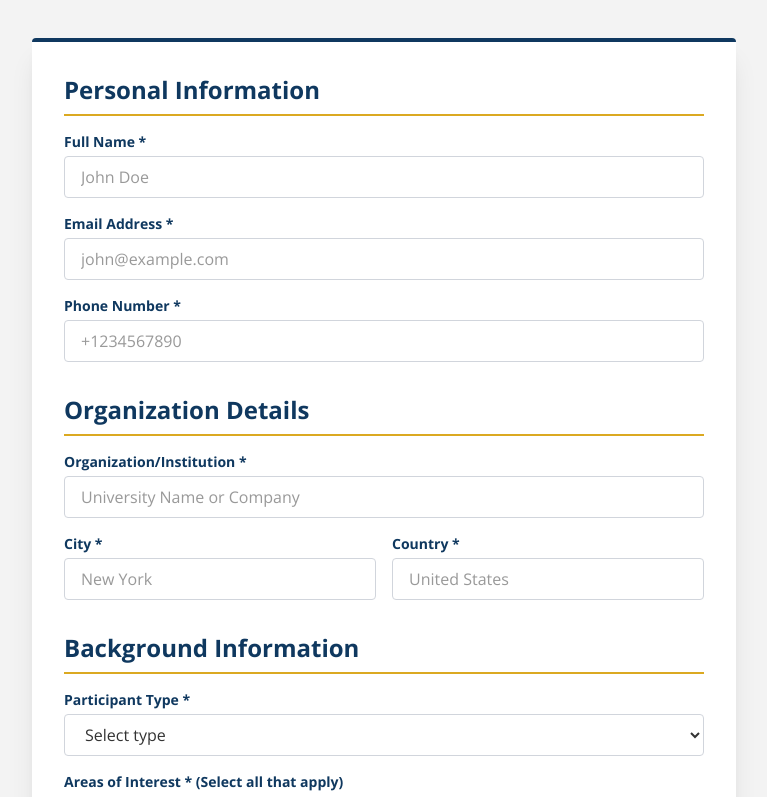
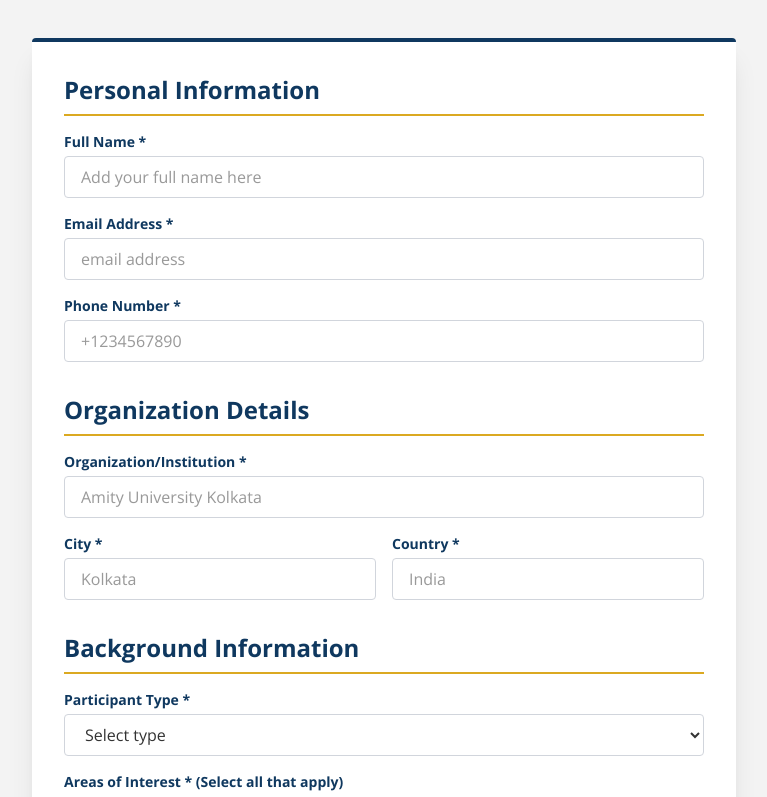
Before and after one commit to suranjannandi-git/fall-fest-2026-amity-kolkata, a Next.js app in the folder frontend/: page /register in a window 1280 px wide. Shown: the part 378-1175 px from the top of the page, without its empty margins (256-1023 px from the left). Built offline with nearby package versions, Linux system fonts and the light colour scheme; no server answers.

Commit message:
minor changes

```diff
--- a/frontend/app/register/page.tsx
+++ b/frontend/app/register/page.tsx
@@ -127,7 +127,7 @@ export default function Register() {
                       type="text"
                       id="name"
                       className={inputClass}
-                      placeholder="John Doe"
+                      placeholder="Add your full name here"
                     />
                     {errors.name && (
                       <p className="mt-1 text-sm text-[#9f1f30] font-semibold">{errors.name.message}</p>
@@ -143,7 +143,7 @@ export default function Register() {
                       type="email"
                       id="email"
                       className={inputClass}
-                      placeholder="john@example.com"
+                      placeholder="email address"
                     />
                     {errors.email && (
                       <p className="mt-1 text-sm text-[#9f1f30] font-semibold">{errors.email.message}</p>
@@ -182,7 +182,7 @@ export default function Register() {
                       type="text"
                       id="organization"
                       className={inputClass}
-                      placeholder="University Name or Company"
+                      placeholder="Amity University Kolkata"
                     />
                     {errors.organization && (
                       <p className="mt-1 text-sm text-[#9f1f30] font-semibold">{errors.organization.message}</p>
@@ -199,7 +199,7 @@ export default function Register() {
                         type="text"
                         id="city"
                         className={inputClass}
-                        placeholder="New York"
+                        placeholder="Kolkata"
                       />
                       {errors.city && (
                         <p className="mt-1 text-sm text-[#9f1f30] font-semibold">{errors.city.message}</p>
@@ -215,7 +215,7 @@ export default function Register() {
                         type="text"
                         id="country"
                         className={inputClass}
-                        placeholder="United States"
+                        placeholder="India"
                       />
                       {errors.country && (
                         <p className="mt-1 text-sm text-[#9f1f30] font-semibold">{errors.country.message}</p>
```
Also changed, not shown: 1 other file (tests, documents, lock files or other folders).
